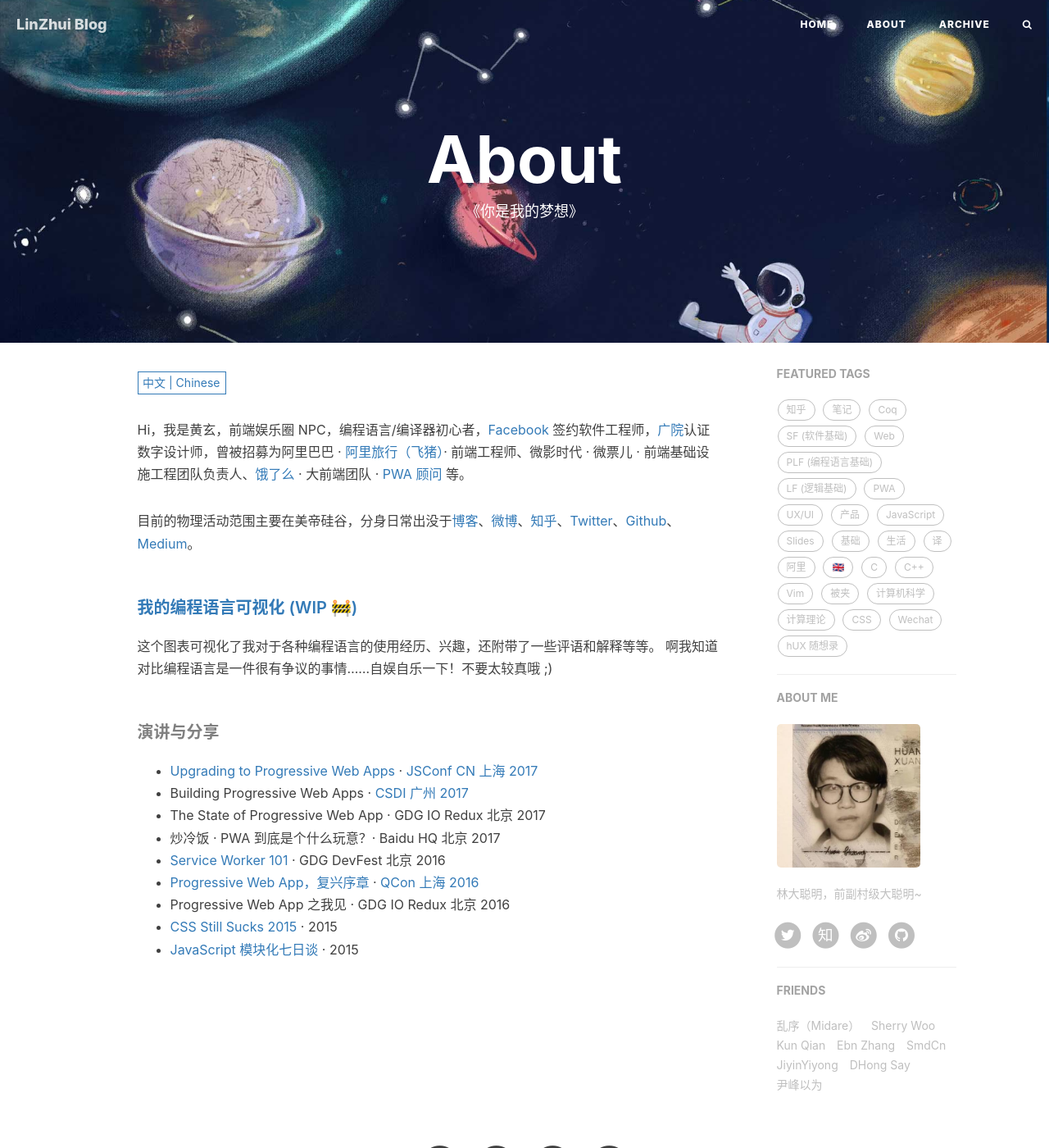
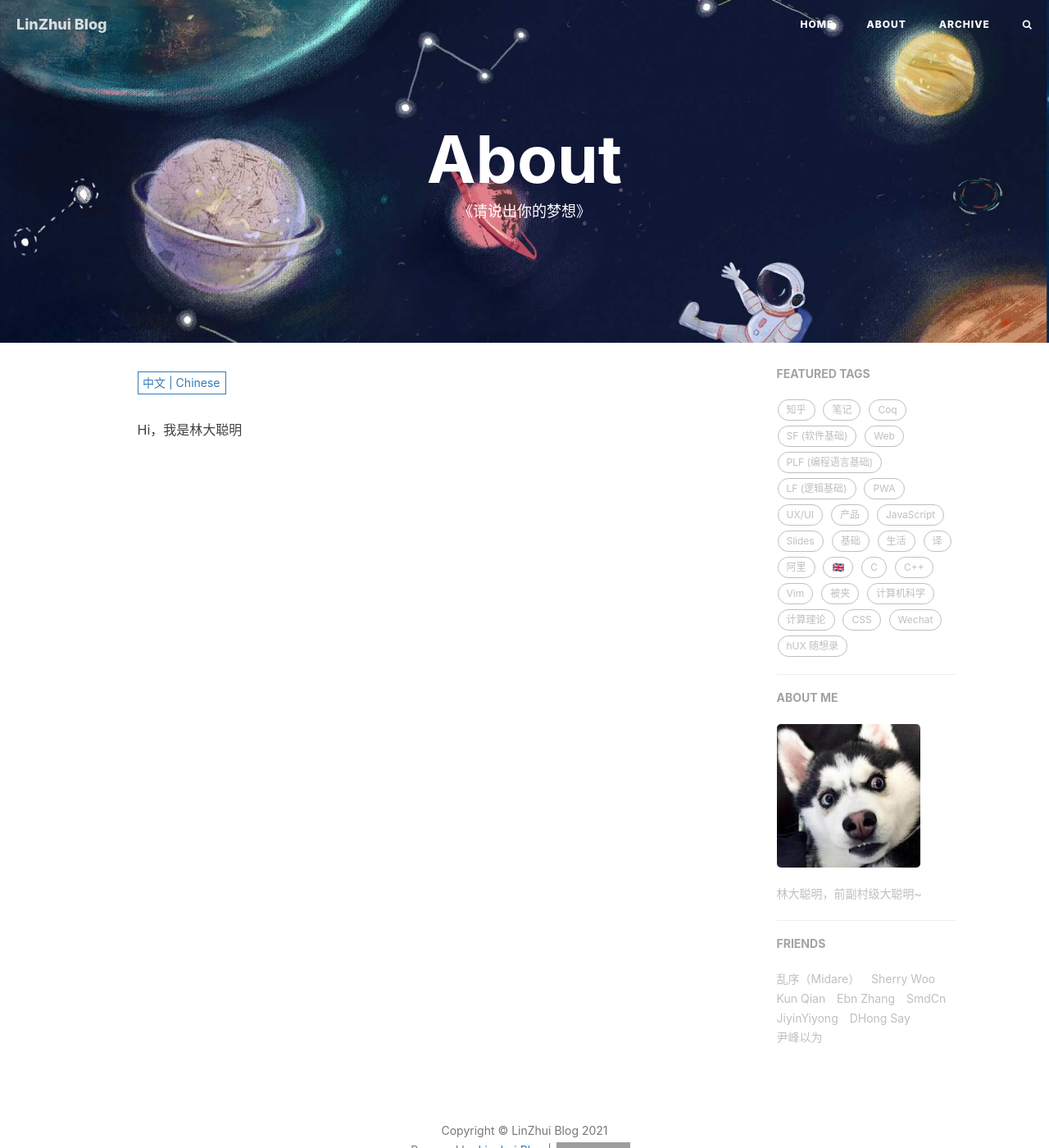
Before and after one commit to linzhui1323/linzhui1323.github.io, a Jekyll site: the page built from about.html, in a window 1280 px wide and 1400 px high. Shown: the whole window at 82% size. Built offline with Jekyll 4.4.1, drawn with Linux system fonts in a browser that asks for light colours; nearby versions of some CDN libraries; comment, search, counter and statistics services are not loaded; grey boxes are pictures that could not be loaded.

Commit message:
remove hux

```diff
--- a/_config.yml
+++ b/_config.yml
@@ -13,10 +13,10 @@ future: true
 
 # SNS settings
 RSS: false
-weibo_username:     huxpro
-zhihu_username:     huxpro
-github_username:    huxpro
-twitter_username:   huxpro
+# weibo_username:     huxpro
+# zhihu_username:     huxpro
+# github_username:    huxpro
+# twitter_username:   huxpro
 #facebook_username:  huxpro
 #linkedin_username:  firstname-lastname-idxxxx
 
@@ -59,7 +59,7 @@ kramdown:
 
 
 # Disqus settings
-disqus_username: hux
+disqus_username: zhuilin
 
 # Netease settings
 netease_comment: false
@@ -71,15 +71,15 @@ netease_comment: false
 # ba_track_id: [your track id]
 
 # Google Analytics
-ga_track_id: 'UA-49627206-1'            # Format: UA-xxxxxx-xx
-ga_domain: huangxuan.me
+ga_track_id: 'G-ZBPBC5EGTV'            # Format: UA-xxxxxx-xx
+ga_domain: https://linzhui1323.github.io
 
 
 
 # Sidebar settings
 sidebar: true                           # whether or not using Sidebar.
 sidebar-about-description: "林大聪明，前副村级大聪明~"
-sidebar-avatar: /img/avatar-hux-ny.jpg      # use absolute URL, seeing it's used in both `/` and `/about/`
+sidebar-avatar: /img/lin-post/avatar-hasky.jpg      # use absolute URL, seeing it's used in both `/` and `/about/`
 
 
 
--- a/_includes/about/en.md
+++ b/_includes/about/en.md
@@ -1,33 +1 @@
-Hi, I am _@huxpro_ (Huang, Xuan), an UI/Frontend engineer & designer, accidentally growing into a compiler hacker. My current interests range from programming languages theory and implementation in general (compiler, type system, type-based formal verification, virtual machine, runtime systems, garbage collection) to software engineering in the tech industry (client-side web/mobile app development, server-side backend, user interface and UX, developer infrastructure and DX).
-
-I'm currently working on the [Hermes JavaScript Engine](https://hermesengine.dev/) at [Facebook](http://facebook.com/). I was also involved in some of the [Facebook Reality Labs](https://tech.fb.com/ar-vr/) and the [ReasonML](https://reasonml.github.io/) (now [ReScript](https://rescript-lang.org/)) efforts. I'm also passionated about [React](https://reactjs.org/) and [React Native](https://reactnative.dev/).
-
-In the past, I worked on [Alitrip (Fliggy)](https://www.alitrip.com/) mobile and web apps under the [Alibaba Group](https://en.wikipedia.org/wiki/Alibaba_Group), found and lead front-end infrastructure team at an unicorn startup company [Beijing Weiying (a.k.a. WePiao, now acquired by Maoyan)](https://www.crunchbase.com/organization/beijing-weiying-technology), and helped [Ele.me (now acquired by Alibaba)](https://en.wikipedia.org/wiki/Ele.me) to upgrade their mobile web site into [the first influential PWA (progressive web app) in China](https://medium.com/elemefe/upgrading-ele-me-to-progressive-web-app-2a446832e509).
-
-I studied BA, Digital Media Art at [Communication University of China](https://en.wikipedia.org/wiki/Communication_University_of_China) and MS, Computer Science (with a focus on programming languages) at [Rochester Institute of Technology](https://en.wikipedia.org/wiki/Rochester_Institute_of_Technology).
-
-##### [My PL Spectrum (WIP 🚧)](https://huangxuan.me/2020/05/05/pl-chart/)
-
-I made a chart to visualize my experiences and interests on some of the programming languages. I know. I know this is always contraversial. But it's just something quite self-entertaining to do. So bare with me and have fun reading that!
-
-##### Appearence
-
-- [Upgrading to Progressive Web Apps][9] · [JSConf China Shanghai 2017](http://2017.jsconf.cn/)
-- Building Progressive Web Apps · [CSDI Guangzhou 2017](http://www.csdisummit.com/)
-- The State of Progressive Web App · GDG IO Redux Beijing 2017
-- PWA Rehashing · Baidu HQ Beijing 2017
-- [Service Worker 101][5] · GDG DevFest Beijing 2016
-- [Progressive Web Apps][4] · QCon Shanghai 2016
-- Progressive Web App in my POV · GDG IO Redux Beijing 2016
-- [CSS Still Sucks 2015][2] · 2015
-- [JavaScript Modularization Journey][1] · 2015
-
-[1]: //huangxuan.me/2015/07/09/js-module-7day/
-[2]: //huangxuan.me/2015/12/28/css-sucks-2015/
-[3]: //huangxuan.me/2016/06/05/pwa-in-my-pov/
-[4]: //huangxuan.me/2016/10/20/pwa-qcon2016/
-[5]: //huangxuan.me/2016/11/20/sw-101-gdgdf/
-[6]: https://yanshuo.io/assets/player/?deck=58ac8598b123db0067292f92 "PWA Rehashing"
-[7]: https://yanshuo.io/assets/player/?deck=593ad6fbfe88c2006a0a0d6d "The State of PWA"
-[8]: https://yanshuo.io/assets/player/?deck=594d673d570c357d0698a950 "Building PWA"
-[9]: //huangxuan.me/jsconfcn2017/
+Hi, I am a fool boy~
--- a/_includes/about/zh.md
+++ b/_includes/about/zh.md
@@ -1,31 +1 @@
-Hi，我是黄玄，前端娱乐圈 NPC，编程语言/编译器初心者，[Facebook](https://www.facebook.com/) 签约软件工程师，[广院](https://baike.baidu.com/item/%E4%B8%AD%E5%9B%BD%E4%BC%A0%E5%AA%92%E5%A4%A7%E5%AD%A6)认证数字设计师，曾被招募为阿里巴巴 · [阿里旅行（飞猪）](http://alitrip.com)· 前端工程师、微影时代 · 微票儿 · 前端基础设施工程团队负责人、[饿了么](https://ele.me/) · 大前端团队 · [PWA 顾问](https://medium.com/elemefe/upgrading-ele-me-to-progressive-web-app-2a446832e509) 等。
-
-目前的物理活动范围主要在美帝硅谷，分身日常出没于[博客](https://huangxuan.me)、[微博](https://weibo.com/huxpro)、[知乎](https://www.zhihu.com/people/huxpro/pins/posts)、[Twitter](https://twitter.com/Huxpro/)、[Github](https://github.com/huxpro)、[Medium](https://medium.com/@Huxpro)。
-
-
-##### [我的编程语言可视化 (WIP 🚧)](https://huangxuan.me/2020/05/05/pl-chart/)
-
-这个图表可视化了我对于各种编程语言的使用经历、兴趣，还附带了一些评语和解释等等。 啊我知道对比编程语言是一件很有争议的事情……自娱自乐一下！不要太较真哦 ;)
-
-
-##### 演讲与分享
-
-- [Upgrading to Progressive Web Apps][9] · [JSConf CN 上海 2017](http://2017.jsconf.cn/)
-- Building Progressive Web Apps · [CSDI 广州 2017](http://www.csdisummit.com/)
-- The State of Progressive Web App · GDG IO Redux 北京 2017
-- 炒冷饭 · PWA 到底是个什么玩意？· Baidu HQ 北京 2017
-- [Service Worker 101][5] · GDG DevFest 北京 2016
-- [Progressive Web App，复兴序章][4] · [QCon 上海 2016](http://2016.qconshanghai.com/presentation/3111)
-- Progressive Web App 之我见 · GDG IO Redux 北京 2016
-- [CSS Still Sucks 2015][2] · 2015
-- [JavaScript 模块化七日谈][1] · 2015
-
-[1]: //huangxuan.me/2015/07/09/js-module-7day/
-[2]: //huangxuan.me/2015/12/28/css-sucks-2015/
-[3]: //huangxuan.me/2016/06/05/pwa-in-my-pov/
-[4]: //huangxuan.me/2016/10/20/pwa-qcon2016/
-[5]: //huangxuan.me/2016/11/20/sw-101-gdgdf/
-[6]: https://yanshuo.io/assets/player/?deck=58ac8598b123db0067292f92 "PWA Rehashing"
-[7]: https://yanshuo.io/assets/player/?deck=593ad6fbfe88c2006a0a0d6d "The State of PWA"
-[8]: https://yanshuo.io/assets/player/?deck=594d673d570c357d0698a950 "Building PWA"
-[9]: //huangxuan.me/jsconfcn2017/
+Hi，我是林大聪明
--- a/_posts/2021-10-19-first-github-blog.markdown
+++ b/_posts/2021-10-19-first-github-blog.markdown
@@ -1,7 +1,7 @@
 ---
 layout:     post
 title:      "林大聪明的第一篇独立博客"
-subtitle:   "The first Github blog of fool lin"
+subtitle:   "程序员的事情能算抄吗？"
 date:       2021-10-19 18:00:00
 author:     "Linzhui"
 header-img: "img/lin-post/squirrel.jpg"
--- a/about.html
+++ b/about.html
@@ -1,7 +1,7 @@
 ---
 layout: page
 title: "About"
-description: "《你是我的梦想》"
+description: "《请说出你的梦想》"
 header-img: "img/about-bg.jpg"
 multilingual: true
 ---
```
Also changed, not shown: img/lin-post/404.jpg (added), img/lin-post/avatar-hasky.jpg (added).
